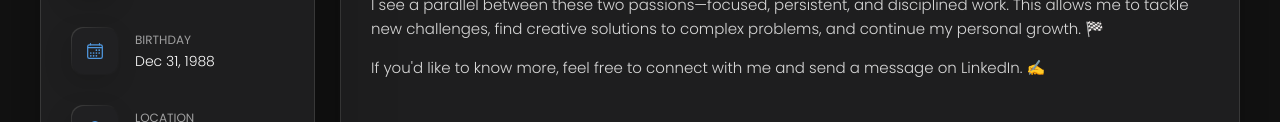
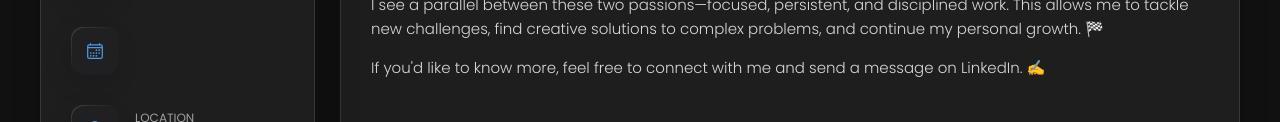
Before and after one commit to devops-shield/en, a plain HTML site: page index.html in a window 1280 px wide. Shown: the part 574-696 px from the top of the page. Drawn offline with nearby package versions, Linux system fonts and the light colour scheme; no server answers.

Commit message:
del birthday

```diff
--- a/index.html
+++ b/index.html
@@ -113,12 +113,12 @@
               <ion-icon name="calendar-outline"></ion-icon>
             </div>
 
-            <div class="contact-info">
+         <!--   <div class="contact-info">
               <p class="contact-title">Birthday</p>
 
               <time datetime="1988-12-31">Dec 31, 1988</time>
             </div>
-
+         -->
           </li>
 
           <li class="contact-item">
```
